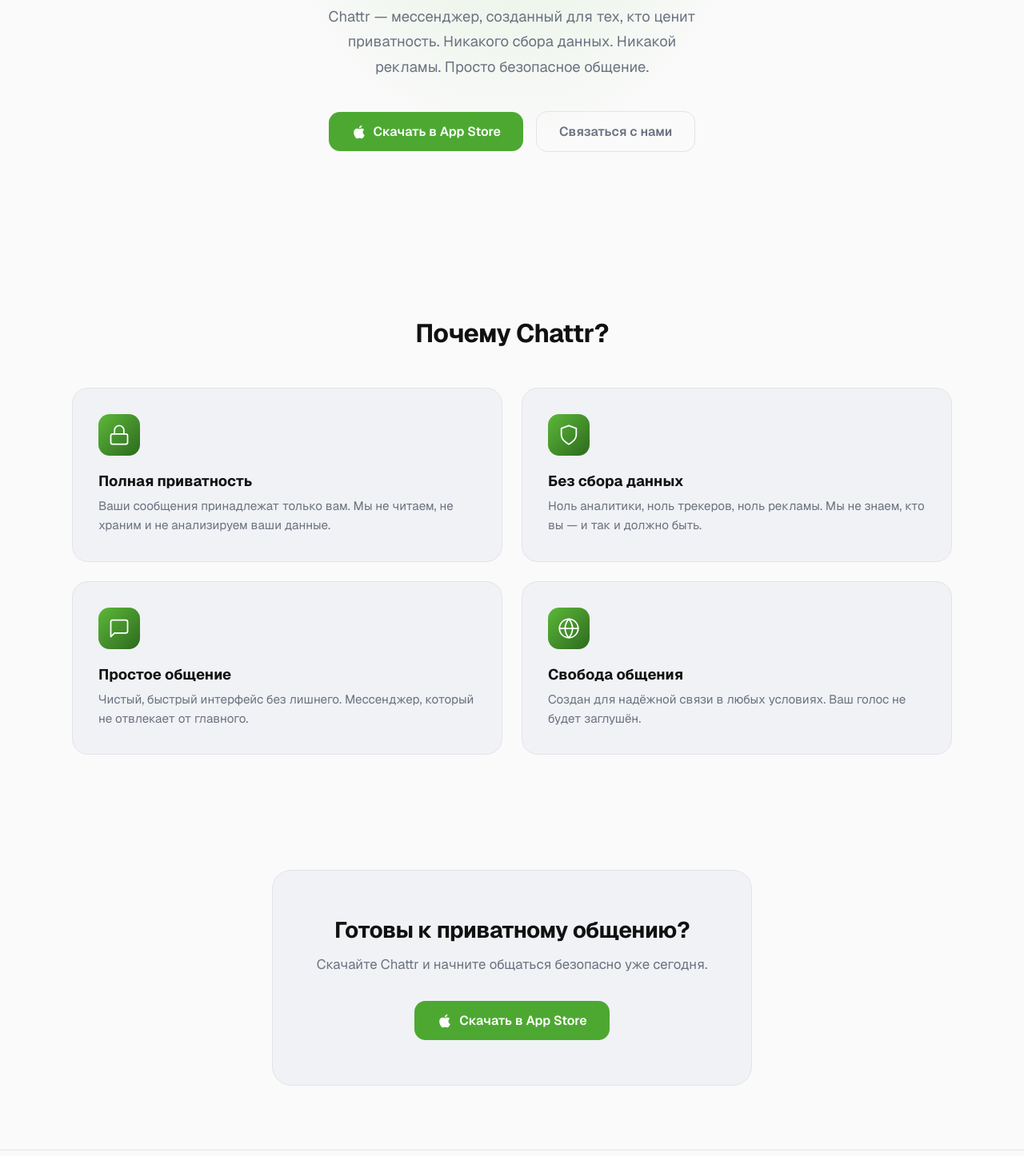
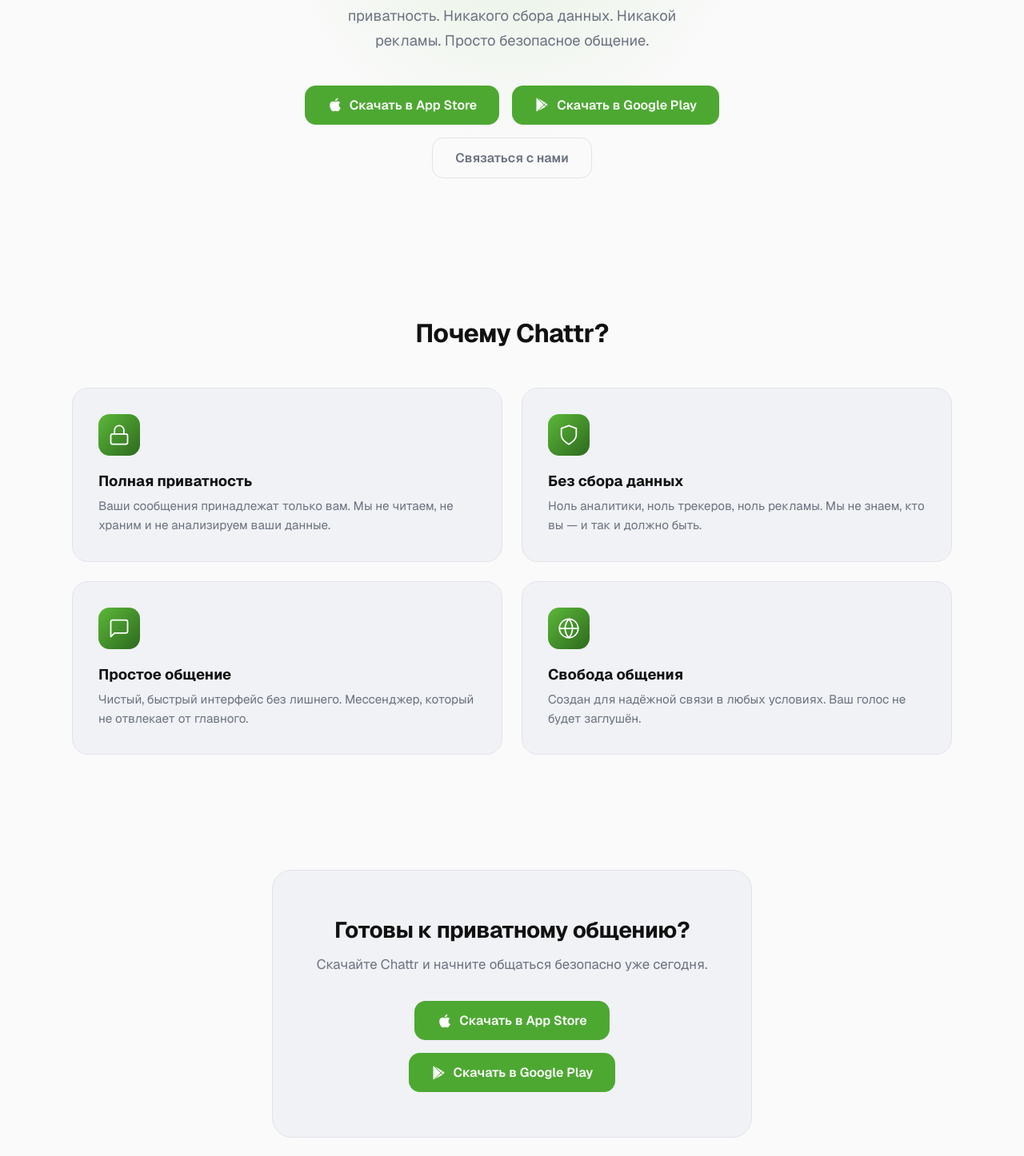
Before and after one commit to MaximKabaev/Chattr-website, a Next.js app in the folder frontend/: page / in a window 1280 px wide. Shown: the part 484-1930 px from the top of the page at 80% size. Built offline with nearby package versions, Linux system fonts and the light colour scheme.

Commit message:
android support

```diff
--- a/frontend/src/app/invite/[username]/page.tsx
+++ b/frontend/src/app/invite/[username]/page.tsx
@@ -1,13 +1,13 @@
 import Image from "next/image";
 import { Metadata } from "next";
 import styles from "./page.module.css";
+import { StoreButtons } from "./StoreButtons";
 
 interface PageProps {
   params: Promise<{ username: string }>;
 }
 
 const APP_STORE_ID = "6757166779";
-const APP_STORE_URL = `https://apps.apple.com/app/chattr/id${APP_STORE_ID}`;
 
 export async function generateMetadata({ params }: PageProps): Promise<Metadata> {
   const { username } = await params;
@@ -43,9 +43,7 @@
 
         <p className={styles.hint}>Нет приложения?</p>
 
-        <a href={APP_STORE_URL} className={styles.appStoreButton}>
-          Скачать в App Store
-        </a>
+        <StoreButtons />
       </main>
 
       <footer className={styles.footer}>
--- a/frontend/src/app/page.module.css
+++ b/frontend/src/app/page.module.css
@@ -187,7 +187,8 @@
   transform: translateY(0);
 }
 
-.appleIcon {
+.appleIcon,
+.playIcon {
   width: 20px;
   height: 20px;
   flex-shrink: 0;
@@ -296,6 +297,13 @@
   font-size: 1.05rem;
   line-height: 1.6;
   margin-bottom: 2rem;
+}
+
+.ctaCtas {
+  display: flex;
+  gap: 1rem;
+  justify-content: center;
+  flex-wrap: wrap;
 }
 
 /* ===== Footer ===== */
--- a/frontend/src/app/page.tsx
+++ b/frontend/src/app/page.tsx
@@ -3,6 +3,7 @@
 import styles from "./page.module.css";
 
 const APP_STORE_URL = "https://apps.apple.com/app/chattr/id6757166779";
+const PLAY_STORE_URL = "https://play.google.com/store/apps/details?id=app.arcchat.chattr";
 
 export default function Home() {
   return (
@@ -65,6 +66,18 @@
                   <path d="M18.71 19.5c-.83 1.24-1.71 2.45-3.05 2.47-1.34.03-1.77-.79-3.29-.79-1.53 0-2 .77-3.27.82-1.31.05-2.3-1.32-3.14-2.53C4.25 17 2.94 12.45 4.7 9.39c.87-1.52 2.43-2.48 4.12-2.51 1.28-.02 2.5.87 3.29.87.78 0 2.26-1.07 3.8-.91.65.03 2.47.26 3.64 1.98-.09.06-2.17 1.28-2.15 3.81.03 3.02 2.65 4.03 2.68 4.04-.03.07-.42 1.44-1.38 2.83M13 3.5c.73-.83 1.94-1.46 2.94-1.5.13 1.17-.34 2.35-1.04 3.19-.69.85-1.83 1.51-2.95 1.42-.15-1.15.41-2.35 1.05-3.11z" />
                 </svg>
                 Скачать в App Store
+              </a>
+              <a href={PLAY_STORE_URL} className={styles.primaryCta}>
+                <svg
+                  className={styles.playIcon}
+                  viewBox="0 0 24 24"
+                  fill="currentColor"
+                  width="20"
+                  height="20"
+                >
+                  <path d="M3.609 1.814L13.792 12 3.61 22.186a.996.996 0 0 1-.61-.92V2.734a1 1 0 0 1 .609-.92zm10.89 10.893l2.302 2.302-10.937 6.333 8.635-8.635zm3.199-3.199l2.302 2.302-2.302 2.302-2.593-2.302 2.593-2.302zM5.864 2.658L16.8 8.99l-2.302 2.302-8.635-8.635z" />
+                </svg>
+                Скачать в Google Play
               </a>
               <Link href="/support" className={styles.secondaryCta}>
                 Связаться с нами
@@ -139,6 +152,7 @@
             <p className={styles.ctaDesc}>
               Скачайте Chattr и начните общаться безопасно уже сегодня.
             </p>
+            <div className={styles.ctaCtas}>
               <a href={APP_STORE_URL} className={styles.primaryCta}>
                 <svg
                   className={styles.appleIcon}
@@ -151,6 +165,19 @@
                 </svg>
                 Скачать в App Store
               </a>
+              <a href={PLAY_STORE_URL} className={styles.primaryCta}>
+                <svg
+                  className={styles.playIcon}
+                  viewBox="0 0 24 24"
+                  fill="currentColor"
+                  width="20"
+                  height="20"
+                >
+                  <path d="M3.609 1.814L13.792 12 3.61 22.186a.996.996 0 0 1-.61-.92V2.734a1 1 0 0 1 .609-.92zm10.89 10.893l2.302 2.302-10.937 6.333 8.635-8.635zm3.199-3.199l2.302 2.302-2.302 2.302-2.593-2.302 2.593-2.302zM5.864 2.658L16.8 8.99l-2.302 2.302-8.635-8.635z" />
+                </svg>
+                Скачать в Google Play
+              </a>
+            </div>
           </div>
         </section>
       </main>
@@ -181,6 +208,9 @@
             <a href={APP_STORE_URL} className={styles.footerLink}>
               App Store
             </a>
+            <a href={PLAY_STORE_URL} className={styles.footerLink}>
+              Google Play
+            </a>
           </nav>
           <p className={styles.copyright}>
             &copy; {new Date().getFullYear()} Chattr. Все права защищены.
```
Also changed, not shown: frontend/src/app/invite/[username]/StoreButtons.tsx (added, +52 -0 lines), frontend/src/app/invite/[username]/page.module.css (+9 -2 lines), frontend/public/.well-known/assetlinks.json (added). Lines whose indentation alone changed are shown as unchanged.
